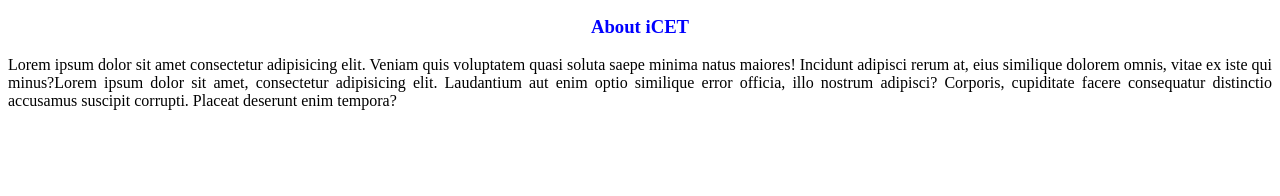
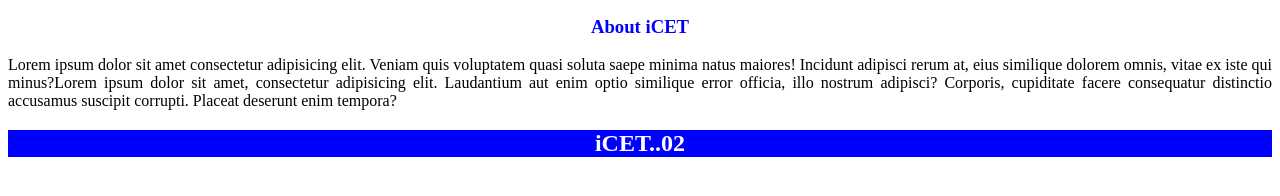
Before and after one commit to kesharaIndukumara/iCET, a plain HTML site: page index.html in a window 1280 px wide. Shown: the part 106-302 px from the top of the page. Drawn offline with Linux system fonts and the light colour scheme.

Commit message:
internal css

```diff
--- a/index.html
+++ b/index.html
@@ -9,6 +9,12 @@
       h3 {
         color: blue;
         text-align: center;
+      }
+
+      #icet01 {
+        color: white;
+        text-align: center;
+        background-color: blue;
       }
     </style>
   </head>
@@ -34,5 +40,7 @@
       facere consequatur distinctio accusamus suscipit corrupti. Placeat
       deserunt enim tempora?
     </p>
+
+    <h2 id="icet01">iCET..02</h2>
   </body>
 </html>
```
